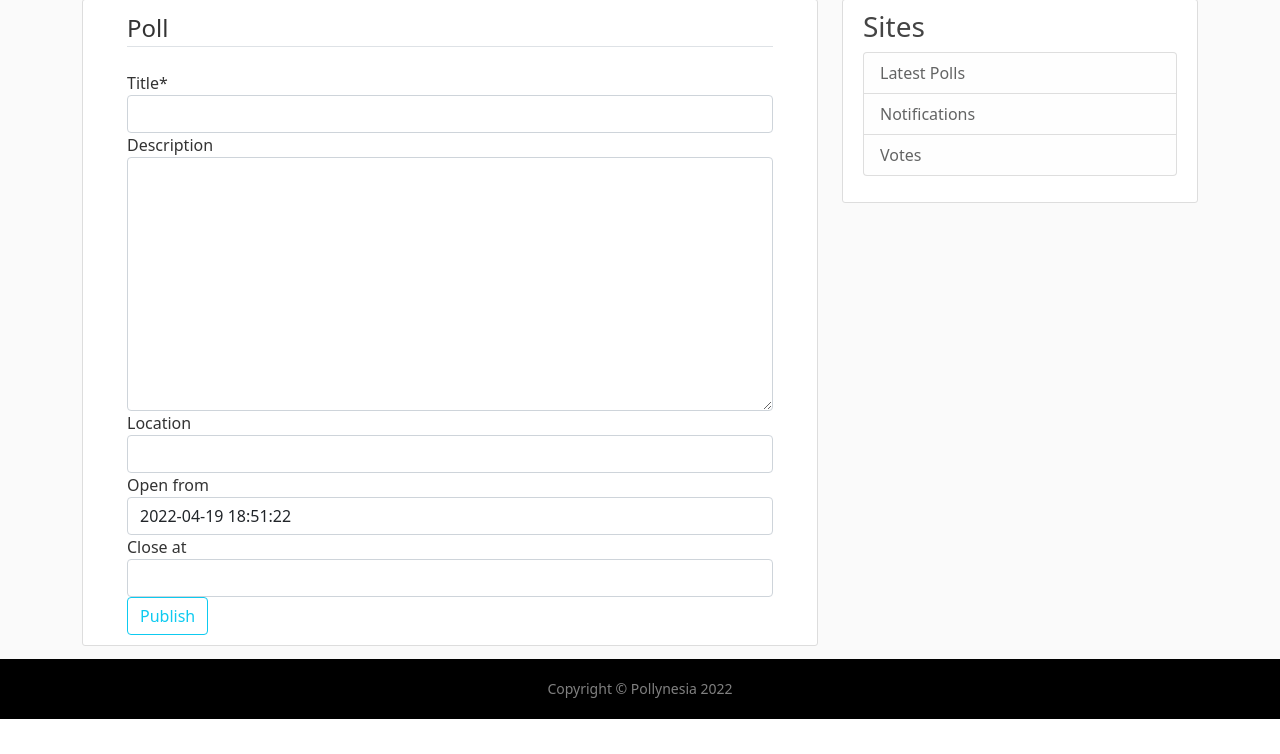
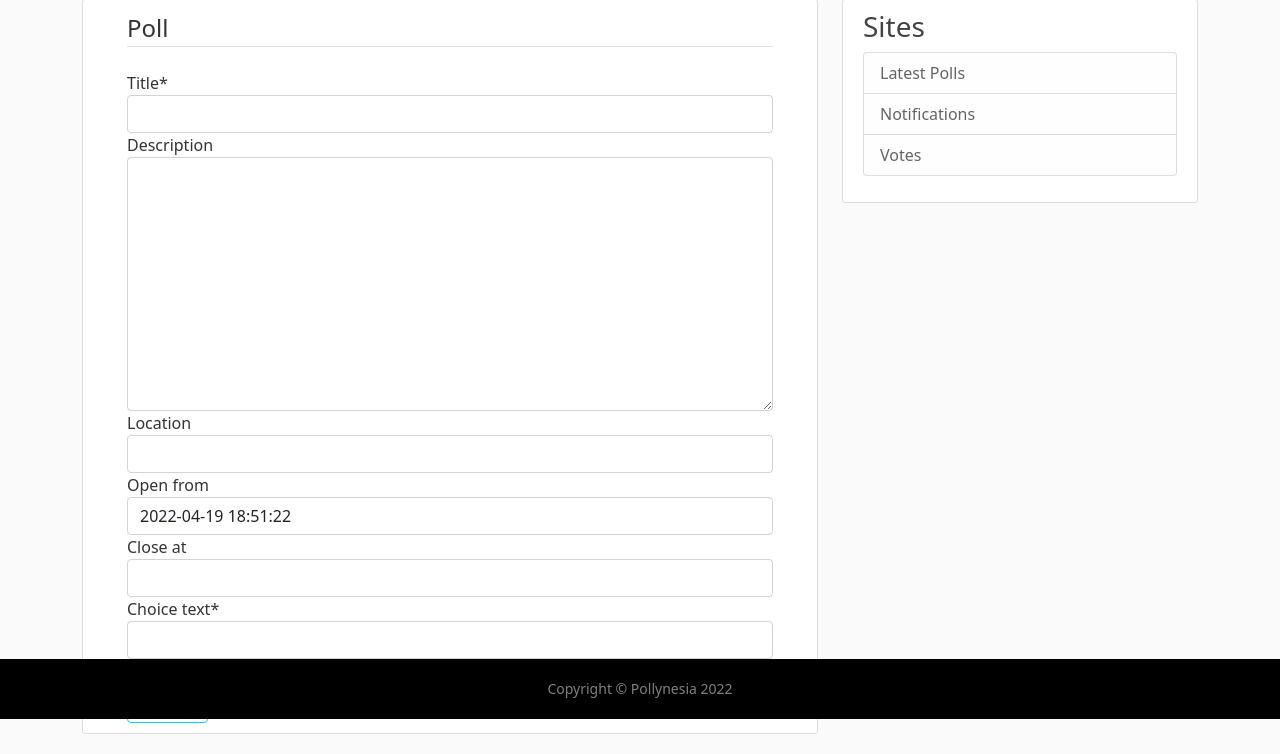
Before and after one commit to dgulacsy/pollynesia, a Django app: page /polls/new/ in a window 1280 px wide. Shown: the part 81-835 px from the top of the page. Before the commit the page ends 800 px from the top, so only its background shows below. Run offline with Django 4.2, Linux system fonts and the light colour scheme; the visitor is signed in with stand-in values (Sample User, id 1); parts of the project's set-up code (start-up, migrations or seed data) failed here and were passed over; some libraries are stand-ins or nearby versions.

Commit message:
update poll creation

```diff
--- a/pollynesia_project/polls/models.py
+++ b/pollynesia_project/polls/models.py
@@ -37,7 +37,6 @@ class Poll(models.Model):
 
 class Choice(models.Model):
     choice_text = models.CharField(max_length=200)
-    votes = models.IntegerField(default=0)
     poll = models.ForeignKey(Poll, on_delete=models.CASCADE)
 
     def __str__(self):
--- a/pollynesia_project/polls/templates/polls/poll_form.html
+++ b/pollynesia_project/polls/templates/polls/poll_form.html
@@ -9,6 +9,7 @@
             <fieldset class="form-group">
                 <legend class="border-bottom mb-4">Poll</legend>
                 {{ form|crispy }}
+                {{ formset|crispy }}
             </fieldset>
             <div class="form-group">
                 <button class="btn btn-outline-info" type="submit">Publish</button>
--- a/pollynesia_project/polls/views.py
+++ b/pollynesia_project/polls/views.py
@@ -1,4 +1,3 @@
-from re import template
 from django.shortcuts import get_object_or_404, render
 from django.urls import reverse
 from django.http import HttpResponseRedirect
@@ -6,6 +5,7 @@ from django.views import generic
 from django.utils import timezone
 from django.contrib.auth.models import User
 from django.contrib.auth.mixins import LoginRequiredMixin, UserPassesTestMixin
+from django.forms import inlineformset_factory, ModelForm
 
 from .models import Poll, Choice, Vote
 
@@ -49,15 +49,45 @@ class ResultsView(generic.DetailView):
     model = Poll
     template_name = 'polls/results.html'
 
+class PollForm(ModelForm):
+    class Meta:
+        model = Poll
+        fields = ['title', 'description', 'location', 'open_from', 'close_at']
+
+ChoiceFormset = inlineformset_factory(Poll, Choice, fields=('choice_text',), extra=1)
 
 class CreateView(LoginRequiredMixin, generic.CreateView):
     model = Poll
-    fields = ['title', 'description', 'location', 'open_from', 'close_at']
     template_name = 'polls/poll_form.html'
+    form_class = PollForm
 
-    def form_valid(self, form):
-        form.instance.user = self.request.user
-        return super().form_valid(form)
+
+    def get_context_data(self, **kwargs):
+        context = super().get_context_data(**kwargs)
+        context['form'] = PollForm()
+        context['formset'] = ChoiceFormset()
+        return context
+
+    def post(self, request, *args, **kwargs):
+        poll_form = PollForm(data=request.POST)
+        choice_formset = ChoiceFormset(request.POST)
+        if choice_formset.is_valid() and poll_form.is_valid():
+            return self.form_valid(choice_formset, poll_form)
+
+    def form_valid(self, formset, poll_form):
+        print(self.request.user)
+        poll_form.instance.user = self.request.user
+        poll_form.save()
+        choice_forms = formset.save(commit=False)
+        for choice_form in choice_forms:
+            choice_form.user = self.request.user
+            choice_form.save()
+        return HttpResponseRedirect(self.get_success_url())
+
+    # def form_valid(self, formset, poll_form):
+    #     poll_form.instance.user = self.request.user
+    #     formset.instance.user = self.request.user
+    #     return super().form_valid(formset)
 
 
 class UpdateView(LoginRequiredMixin, UserPassesTestMixin, generic.UpdateView):
--- a/pollynesia_project/users/templates/users/password_reset_done.html
+++ b/pollynesia_project/users/templates/users/password_reset_done.html
@@ -1,7 +1,7 @@
 {% extends "pollynesia_site/base.html" %}
 
 {% block content %}
-<div class="alert alert-info">
-    An email has been sent to {{ object.user.email }} with instructions to reset your password
-</div>
+    <div class="alert alert-info">
+        An email has been sent to your email address with instructions to reset your password.
+    </div>
 {% endblock content %}
```
